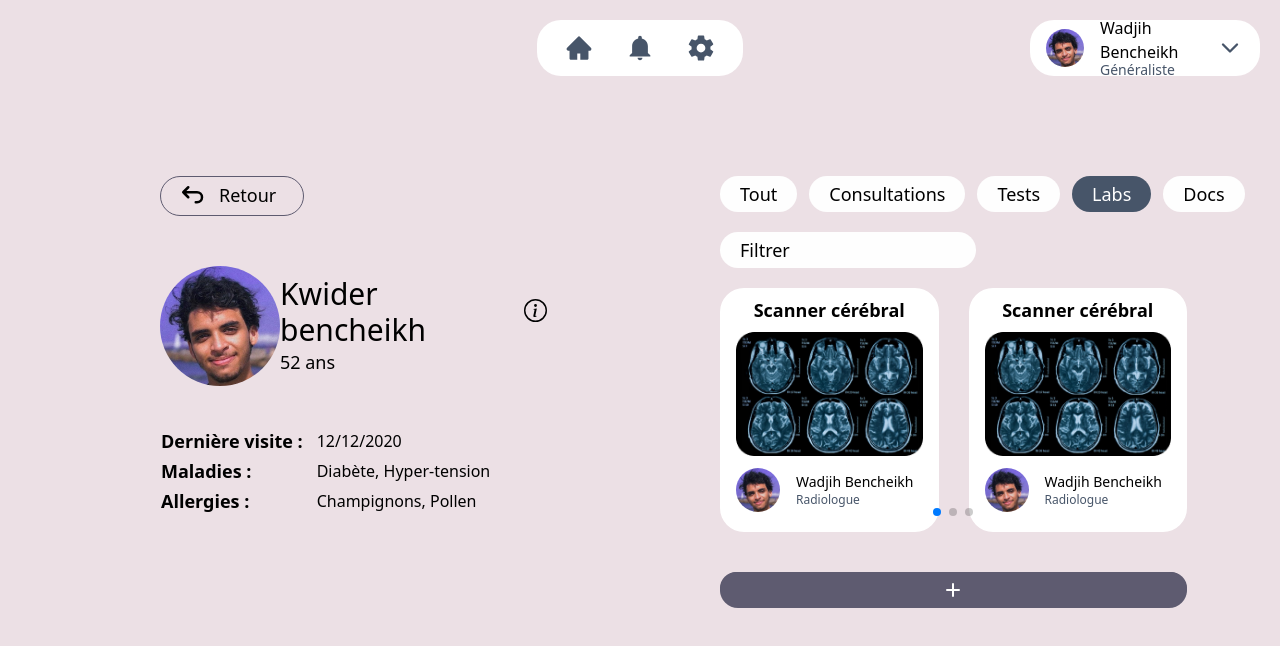
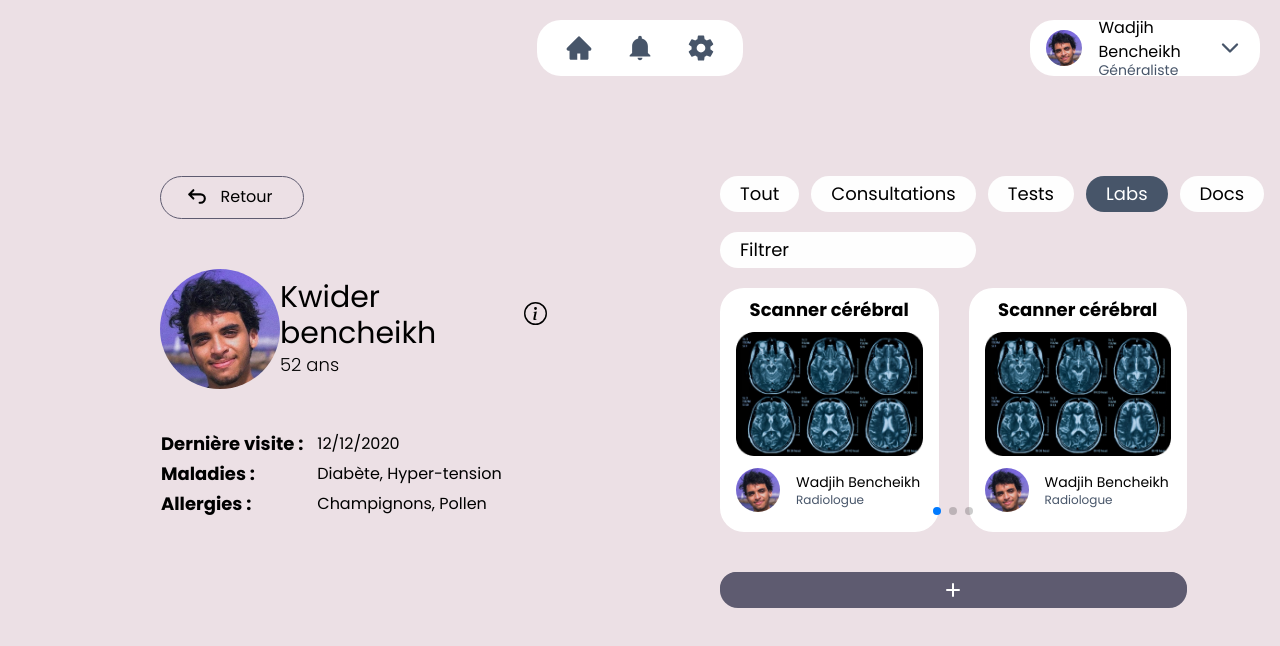
Before and after one commit to wadjih-bencheikh18/devfest22-front, a React (Vite) app: page /profile in a window 1280 px wide. Shown: the top 646 px of the page. Built offline with nearby package versions, Linux system fonts and the light colour scheme.

Commit message:
Add font

```diff
--- a/index.html
+++ b/index.html
@@ -4,7 +4,7 @@
     <meta charset="UTF-8" />
     <link rel="icon" type="image/svg+xml" href="/vite.svg" />
     <meta name="viewport" content="width=device-width, initial-scale=1.0" />
-    <title>Vite + React</title>
+    <title>Nabd</title>
   </head>
   <body>
     <div id="root"></div>
--- a/src/pages/Home.jsx
+++ b/src/pages/Home.jsx
@@ -1,7 +1,7 @@
 import { Navbar, Patients } from "../sections";
 export function Home() {
   return (
-    <div className="w-screen h-screen  bg-[#ECE0E5]">
+    <div className="w-screen h-screen font-poppins bg-[#ECE0E5]">
       <Navbar />
       <Patients />
     </div>
--- a/src/pages/Profile.jsx
+++ b/src/pages/Profile.jsx
@@ -1,7 +1,7 @@
 import { Navbar, Person } from "../sections";
 export function Profile() {
   return (
-    <div className="w-screen h-screen  bg-[#ECE0E5]">
+    <div className="w-screen h-screen font-poppins bg-[#ECE0E5]">
       <Navbar />
       <Person />
     </div>
--- a/src/sections/Navbar.jsx
+++ b/src/sections/Navbar.jsx
@@ -6,7 +6,7 @@ import pdp from "../assets/pdp.jpg";
 export function Navbar() {
   return (
     <div className="grid grid-cols-12 mx-5">
-      <div className=" col-span-2 col-start-6 my-5 flex justify-center flex-col px-7 h-14 rounded-3xl bg-white">
+      <div className="col-span-2 col-start-6 my-5 flex justify-center flex-col px-7 h-14 rounded-3xl bg-white">
         <div className="flex justify-between gap-7">
           <div className="flex justify-center flex-col">
             <AiFillHome size={28} className="text-slate-600 cursor-pointer" />
--- a/src/sections/Person.jsx
+++ b/src/sections/Person.jsx
@@ -22,10 +22,10 @@ function Left() {
     <div className="col-span-5">
       <Link
         to="/"
-        className="flex border rounded-3xl px-4 py-1 align-middle gap-3 w-36 border-[#5E5B70] cursor-pointer hover:bg-[#5E5B70] hover:text-white"
+        className="flex justify-center pr-2 border rounded-3xl py-2 align-middle gap-3 w-36 border-[#5E5B70] cursor-pointer hover:bg-[#5E5B70] hover:text-white"
       >
-        <TbArrowBackUp size={30} />
-        <h1 className="text-lg">Retour</h1>
+        <TbArrowBackUp size={25} />
+        <h1 className="">Retour</h1>
       </Link>
       <div className="flex flex-col mt-[50px]">
         <div className="flex justify-between items-center mb-[40px]">
--- a/tailwind.config.cjs
+++ b/tailwind.config.cjs
@@ -1,10 +1,12 @@
 /** @type {import('tailwindcss').Config} */
 module.exports = {
-  content: [
-    "./src/**/*.{js,jsx,ts,tsx}",
-  ],
+  content: ["./src/**/*.{js,jsx,ts,tsx}"],
   theme: {
-    extend: {},
+    extend: {
+      fontFamily: {
+        poppins: ["poppins", "sans-serif"],
+      },
+    },
   },
   plugins: [],
-}
+};
```
